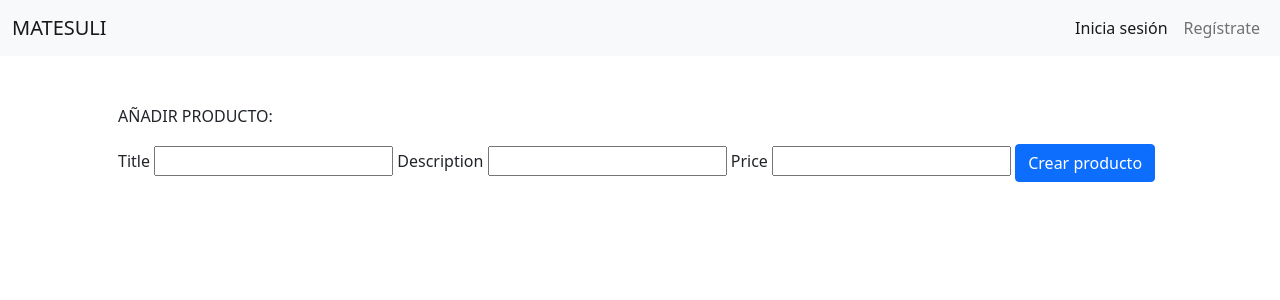
After one commit to magalizap/gilmore-back, a Node server app: template src/views/realtimeproducts.hbs in a window 1280 px wide. The commit adds this page. Shown: the top 300 px of the page. Run offline with Node 20, Linux system fonts and the light colour scheme; the template is opened without the code that fills it, so the values that code supplies are empty; some libraries are stand-ins or nearby versions.

Commit message:
nuevo commit

```diff
--- a/src/controllers/products.controllers.js
+++ b/src/controllers/products.controllers.js
@@ -13,11 +13,11 @@ export const findAllProducts = async(req, res) => {
         const products = getQuerys.docs.map(({price, title, stock, status, code, category, _id}) => {
             return {price, title, stock, status, code, category, _id}
         })
-
+        // pruebo enviar mi lista de productos de esta manera
+        req.io.emit('getProducts', products)
 
         if(getQuerys){
-            res.render('products', {products, style: 'products.css'})
-
+            res.render('products', {getQuerys, style: 'products.css'})
         }else{
             res.status(200).json({message: 'No products'})
         }
--- a/src/controllers/users.controller.js
+++ b/src/controllers/users.controller.js
@@ -1,5 +1,5 @@
 
-import UserDB from "../data/DTO/userdb.js"
+import UserDB from "../data/dto/userdb.js"
 import { logger } from "../middlewares/logger.js"
 import { findUserByEmail, findUserById, findUserByToken, findUserToUpdate } from "../services/users.service.js"
 import crypto from 'crypto'
--- a/src/index.js
+++ b/src/index.js
@@ -15,20 +15,18 @@ import { __dirname } from './utils/path.js'
 import { addLogger, logger} from './middlewares/logger.js'
 import { engine } from 'express-handlebars'
 import * as path from 'path'
-
-
-//import { Server } from 'socket.io'
+import { Server } from 'socket.io'
 
 
 
-//config
+// Config
 const app = express()
 const PORT = config.port || 8080
 const server = app.listen(PORT, () => {
     logger.info(`Listening to port: ${PORT}`)
 })
 
-//hbs
+// Handlebars
 app.engine('hbs', engine({runtimeOptions:
     { allowProtoPropertiesByDefault: true,
     allowProtoMethodsByDefault: true},
@@ -64,22 +62,24 @@ app.use(passport.initialize())// implementamos passport
 app.use(passport.session())
 app.use(addLogger)
 
-// variables globales
-
+// Variables globales
 app.use((req, res, next) => {
     res.locals.user = req.user || null
     next()
 })
 
 
-// ServerIO y acceso a las rutas
-/*const io = new Server(server, {cors: {origin: '*'}})
-app.use((req, res, next) => {
+// ServerIO
+const io = new Server(server, {cors: {origin: 'http://localhost:4000'}}) // también probé con '*' pero sigue sin dar resultado
+
+io.on('connection', async (socket) => {
+    console.log('Client connected')
+})
+
+app.use((req, res, next) => { // con este middleware intento acceder a socket desde mis rutas
     req.io = io
     return next()
-})*/
-
-
+})
 
 // Routes
 app.use('/api/products', productRouter)
@@ -89,6 +89,7 @@ app.use('/api/cart', cartRouter)
 app.use('/chat' , chatRouter)
 
 
+// Logger
 app.use('/loggerTest', (req, res) => {
     req.logger.info('ok, todo funciona')
     req.logger.debug("Debug")
--- a/src/public/js/script.js
+++ b/src/public/js/script.js
@@ -0,0 +1,36 @@
+const socket = io()
+
+const products = document.getElementById('products')
+
+
+/*
+const formProduct = document.getElementById('formProduct')
+console.log(formProduct)
+
+formProduct.addEventListener('submit', (e) => {
+  e.preventDefault()
+  const prodsIterator = new FormData(e.target) // transformaun obj html en un obj iterator
+  const prod = Object.fromEntries(prodsIterator) //transformade un obj iterator a un obj simple {}
+  socket.emit('newProduct', {prod})
+})*/
+
+
+
+//logica para recibir y pintar los productos
+socket.on('getProducts', async arrayProducts => {
+    products.innerHTML = ''
+    const productsHTML = arrayProducts.map(prod => `
+      <div class="card" style="width: 18rem;">
+          <img src="/img/image.jpg" class="card-img-top" alt="img">
+          <div class="card-body">
+              <h5 class="card-title">${prod.title}</h5>
+              <p>Precio: $${prod.price}</p>
+              <a href='/api/products/${prod._id}' class="btn btn-primary submit">Detalle del producto</a>
+          </div>
+      </div>`
+    ).join('');
+
+    products.innerHTML = productsHTML
+
+
+})
--- a/src/routes/products.routes.js
+++ b/src/routes/products.routes.js
@@ -10,7 +10,7 @@ productRouter.get('/', isAuthenticated ,findAllProducts)
 productRouter.get('/:pid', isAuthenticated, findOneProduct)
 
 // rol de admin or user premium
-productRouter.post('/', authAdminOrUserPremium , createOneProduct)
+productRouter.post('/realtimeproducts', authAdminOrUserPremium , createOneProduct)
 productRouter.put('/:pid', authAdminOrUserPremium ,updateOneProduct)
 productRouter.delete('/:pid', authAdminOrUserPremium , deleteOneProduct)
 
--- a/src/routes/users.routes.js
+++ b/src/routes/users.routes.js
@@ -1,6 +1,6 @@
 import { Router } from "express";
 import { changeRol, validateToken } from "../controllers/users.controller.js";
-import { authUser } from "../middlewares/auth.js";
+
 
 
 const userRouter = Router()
--- a/src/views/layouts/main.hbs
+++ b/src/views/layouts/main.hbs
@@ -17,6 +17,10 @@
 
 
     <script src="https://cdn.jsdelivr.net/npm/bootstrap@5.1.3/dist/js/bootstrap.bundle.min.js" integrity="sha384-ka7Sk0Gln4gmtz2MlQnikT1wXgYsOg+OMhuP+IlRH9sENBO0LRn5q+8nbTov4+1p" crossorigin="anonymous"></script>
+
+    <script src="https://cdnjs.cloudflare.com/ajax/libs/socket.io/4.7.1/socket.io.min.js" integrity="sha384-aLDVTBgAxTWlDizeP12DGB2aUiRNc+gmLk756oobTbxrudEyn0GKgUA5BvKbFnOy" crossorigin="anonymous"></script>
+
+
     <script src="/js/script.js"></script>
 </body>
 </html>
--- a/src/views/partials/navbar.hbs
+++ b/src/views/partials/navbar.hbs
@@ -13,7 +13,7 @@
             Administrar productos
           </a>
           <ul class="dropdown-menu" aria-labelledby="navbarDropdown">
-            <li><a class="dropdown-item" href="/api/products">Añadir producto</a></li>
+            <li><a class="dropdown-item" href="/api/products/realtimeproducts">Añadir producto</a></li>
             <li><a class="dropdown-item" href="/api/products/{{_id}}">Modificar producto</a></li>
             <li><hr class="dropdown-divider"></li>
             <li><a class="dropdown-item" href="/api/products/{{_id}}">Actualizar producto</a></li>
--- a/src/views/products.hbs
+++ b/src/views/products.hbs
@@ -1,5 +1,8 @@
+<div class="alinearProductos" id="products"></div>
+<a href={{this.prevLink}}>BACK</a>
+<a href={{this.nextLink}}>NEXT</a>
 
-
+<!--
 <div class="alinearProductos">
   {{#each products}}
   <div class="card" style="width: 18rem;">
@@ -13,3 +16,4 @@
   </div>
   {{/each}}
 </div>
+-->
--- /dev/null
+++ b/src/views/realtimeproducts.hbs
@@ -0,0 +1,15 @@
+<div class="centerLogin">
+    <form id="formProduct" >
+        <p class='title'>AÑADIR PRODUCTO:</p>
+        <label for="title" >Title</label>
+        <input type="text"  class='inputLogin' name="title">
+
+
+        <label for="description" >Description</label>
+        <input type="text"  class='inputLogin' class="form-control" name="description">
+
+        <label for="price" >Price</label>
+        <input type="number"  class='inputLogin' name="price">
+        <button type="submit" class="btn btn-primary">Crear producto</button>
+    </form>
+</div>
```
